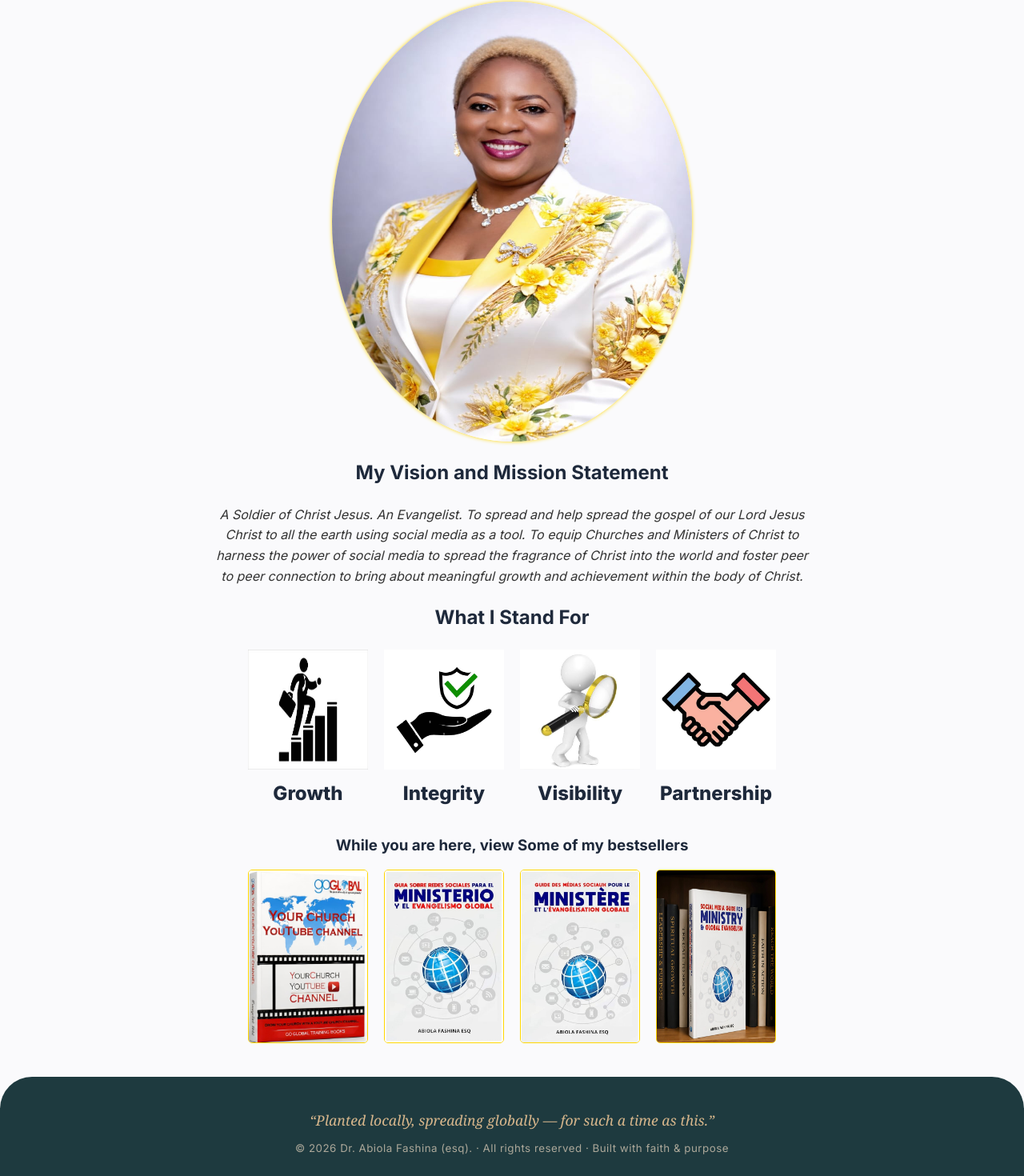
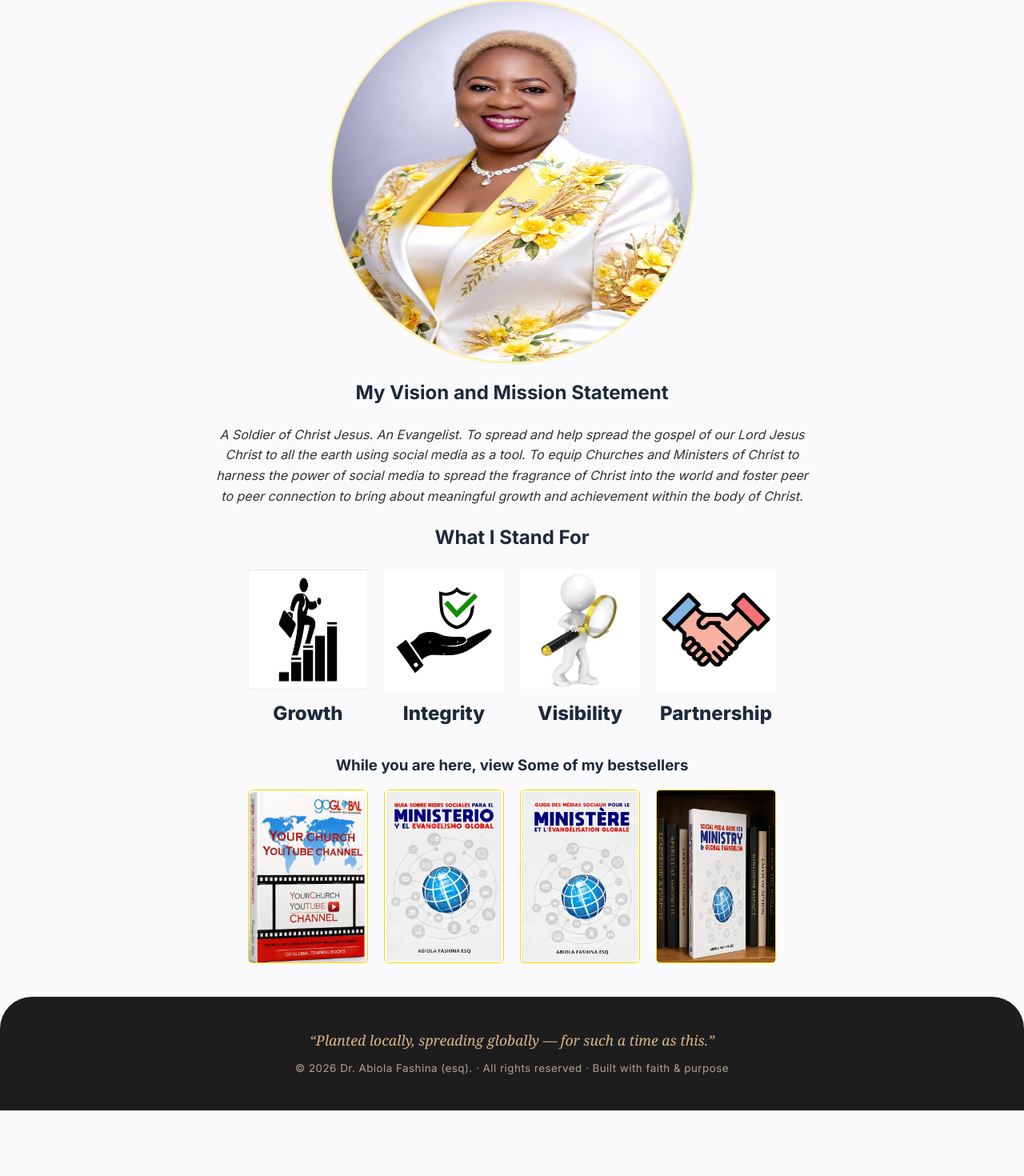
Before and after one commit to EbenEzekiel/authorwebsite, a React (Vite) app: page / in a window 1280 px wide. Shown: the part 902-2372 px from the top of the page at 80% size. After the commit the page ends 2290 px from the top, so only its background shows below. Built offline with nearby package versions, Linux system fonts and the light colour scheme.

Commit message:
Modifications to footer color, Hero book cover size, author picture size

```diff
--- a/src/App.css
+++ b/src/App.css
@@ -430,7 +430,7 @@ footer {
   margin: auto 0 0 0;
 }
 .footer {
-  background: #1e3a3f;
+  background: #1d1d1d;
   color: #cfc3b0;
   padding: 2.5rem 0;
   margin-top: 2rem;
--- a/src/assets/Hero.css
+++ b/src/assets/Hero.css
@@ -181,8 +181,12 @@
 
   .hero-stats {
     justify-content: center;
+    /* justify-content: left; */
   }
 
+  .hero-media img {
+    width: 97%;
+  }
   .nav-links {
     display: none; /* Hide navigation items on smaller screens for simplicity */
   }
--- a/src/assets/HomeBody.css
+++ b/src/assets/HomeBody.css
@@ -7,8 +7,8 @@
     display: block;
     margin: 20px auto;
     width: 450px;
-    max-width: 95%;
-    height: 550px;
+    max-width: 90%;
+    height: 450px;
     border-radius: 50%;
     /* border: 1.7px solid gold; */
     box-shadow: 0 0 5px gold;
```
